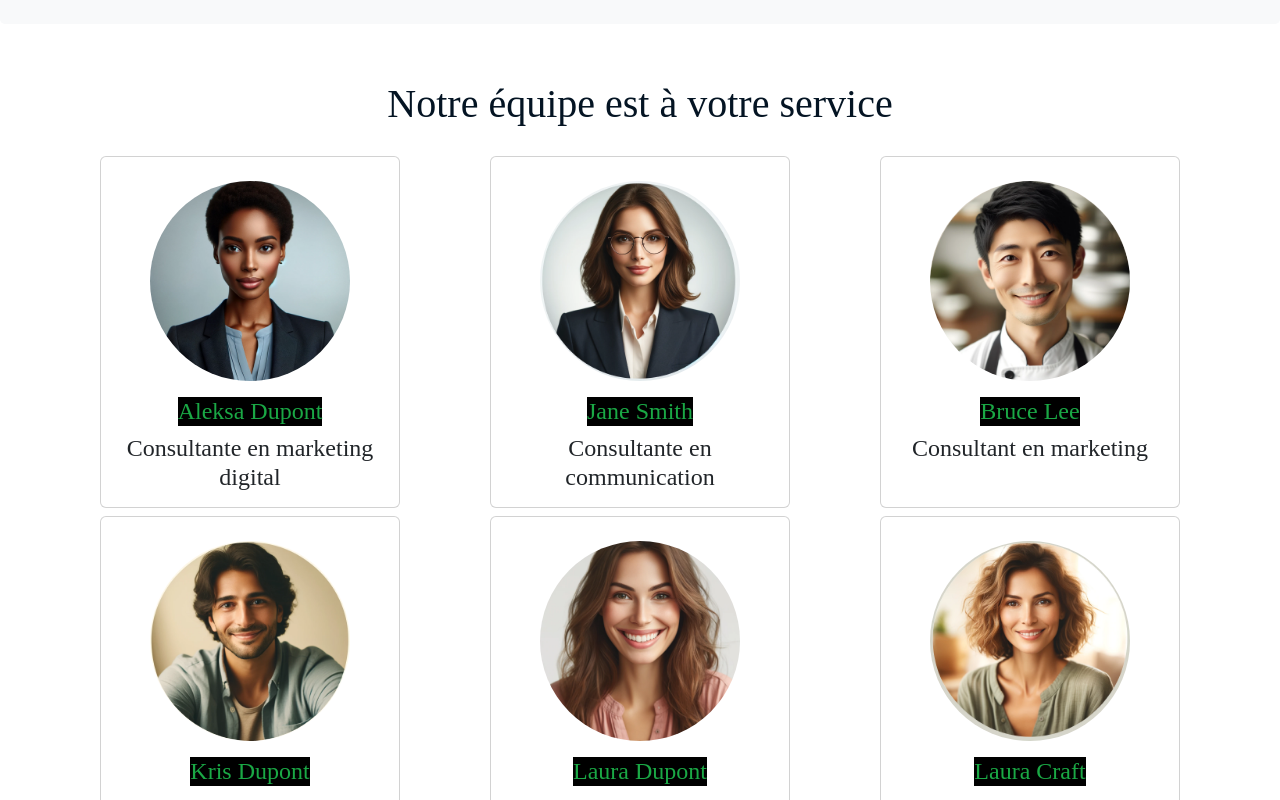
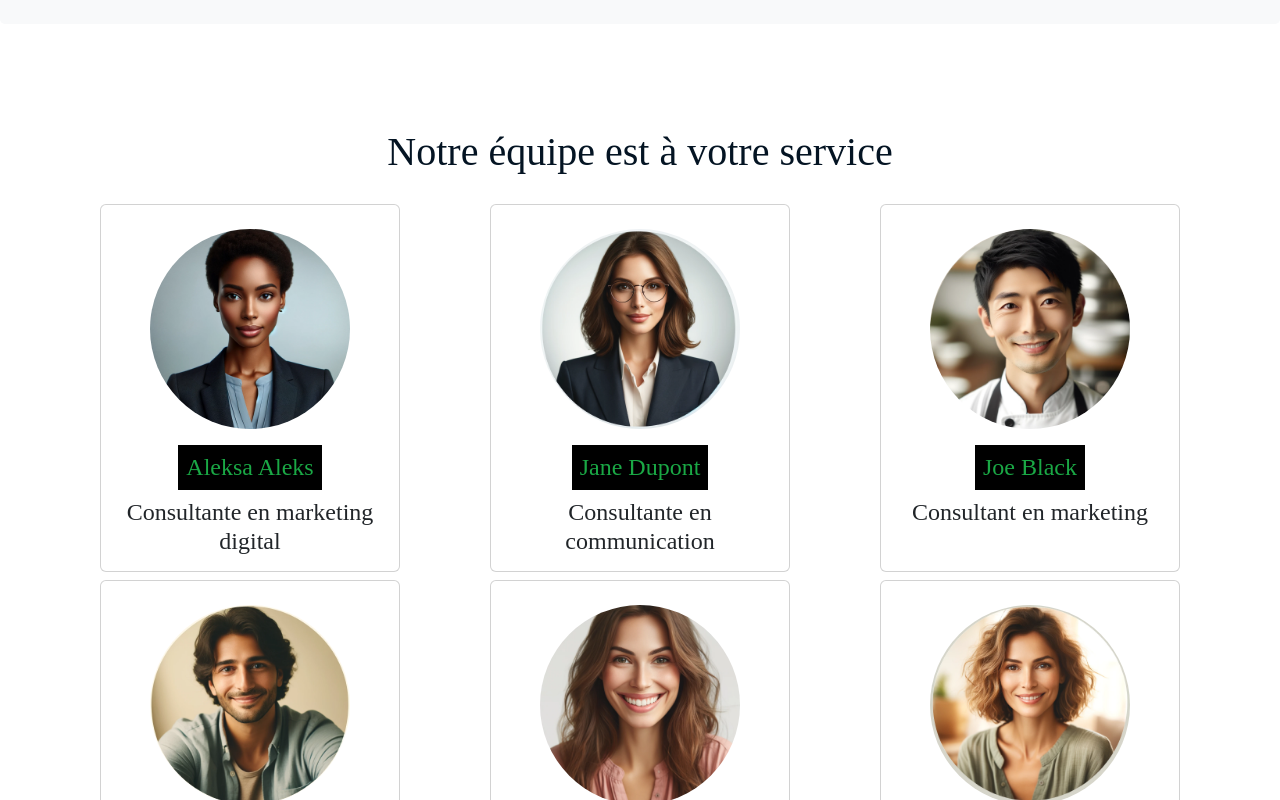
Before and after one commit to Aleks512/pwa2B, a Vue app: page / in a window 1280 px wide. Shown: the part 700-1500 px from the top of the page. Built offline with nearby package versions, Linux system fonts and the light colour scheme.

Commit message:
update team

```diff
--- a/src/components/TeamView.vue
+++ b/src/components/TeamView.vue
@@ -1,11 +1,11 @@
 <template>
-    <div class="container m-auto" style="min-height: 70vh;">
+    <div class="container m-auto mt-5" style="min-height: 80vh;">
       <h1>Notre équipe est à votre service</h1>
       <div class="team-view d-flex justify-content-around">
         <div v-for="person in team" :key="person.id" class="person-card card pt-4 mt-2" style="width: 300px;">
           <img :src="require(`@/assets/team/${person.photo}`)" alt="Person Photo" class="person-photo card-img-top mx-auto d-block">
           <div class="card-body d-flex flex-column align-items-center">
-            <h3 class="card-title text-center">{{ person.name }}</h3>
+            <h3 class="card-title text-center p-2">{{ person.name }}</h3>
             <h4 class="card-text text-center">{{ person.role }}</h4>
           </div>
         </div>
@@ -21,37 +21,37 @@
         team: [
           {
             id: 1,
-            name: "Aleksa Dupont",
+            name: "Aleksa Aleks",
             role: "Consultante en marketing digital",
             photo: "F_black_business.webp"
           },
           {
             id: 2,
-            name: "Jane Smith",
+            name: "Jane Dupont",
             role: "Consultante en communication",
             photo: "F_white_business.webp"
           },
           {
             id: 3,
-            name: "Bruce Lee",
+            name: "Joe Black",
             role: "Consultant en marketing",
             photo: "H_asia_cook.webp"
           },
           {
             id: 4,
-            name: "Kris Dupont",
+            name: "Klark Kent",
             role: "Chef de projet marketing",
             photo: "h_middleE_decontracté.webp"
           },
           {
             id: 5,
-            name: "Laura Dupont",
+            name: "Sophie Kowalski",
             role: "Chef de produit marketing",
             photo: "F_white_smile.webp"
           },
           {
             id: 6,
-            name: "Laura Craft",
+            name: "Lara Craft",
             role: "Assistante marketing",
             photo: "F_white_smile2.webp"
           },
```
